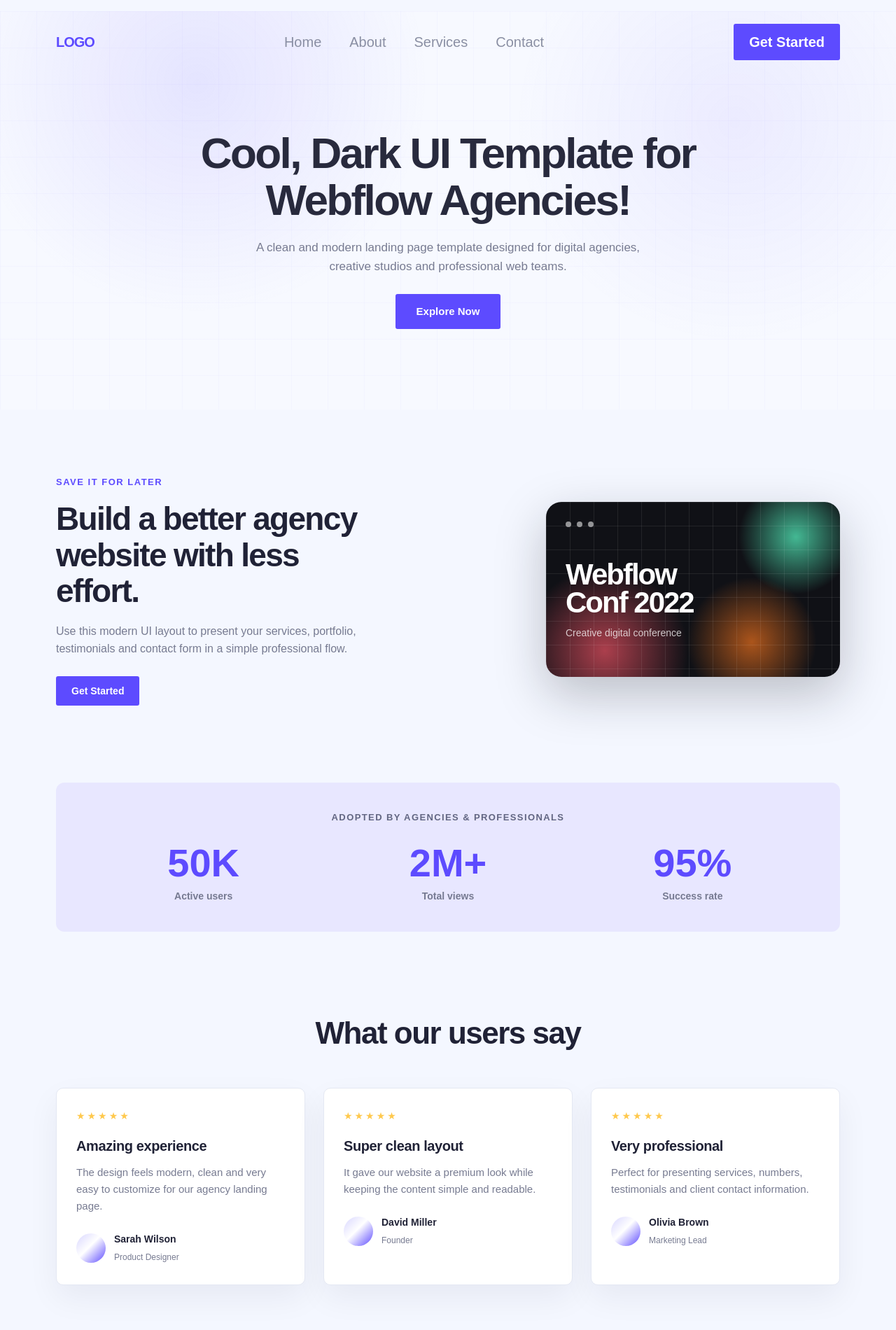
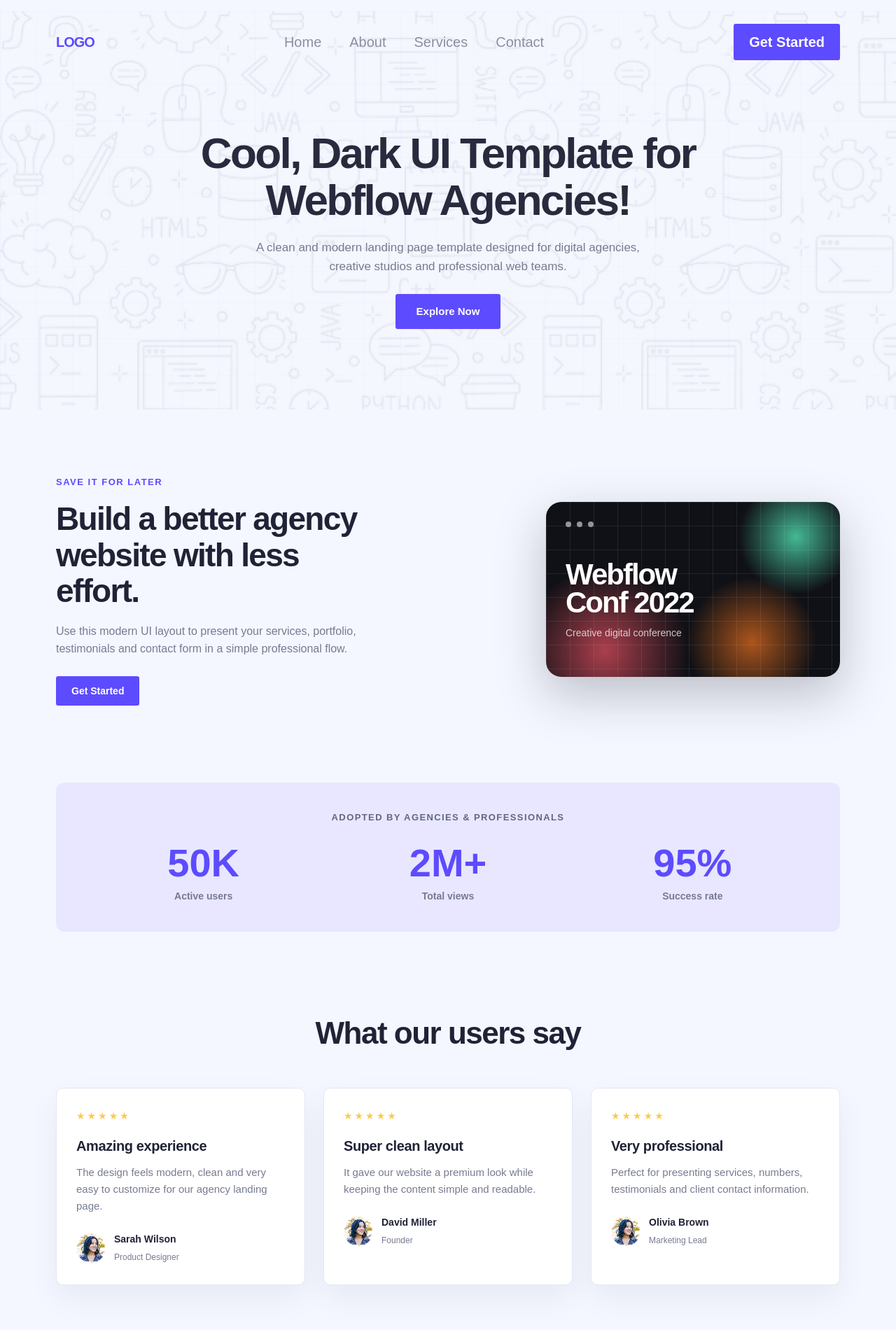
Before and after one commit to SaifulIslamDS/cool-ui, a plain HTML site: page index.html in a window 1280 px wide. Shown: the top 1900 px of the page at 70% size. Drawn offline with Linux system fonts and the light colour scheme.

Commit message:
hero bg, other bg added

```diff
--- a/style.css
+++ b/style.css
@@ -128,10 +128,11 @@ a {
   display: flex;
   align-items: center;
   text-align: center;
-  background:
+  background-image: url("/assets/image/Hero-bg.png");
+  /* background:
     radial-gradient(circle at 22% 18%, rgba(93, 75, 255, 0.12), transparent 30%),
     radial-gradient(circle at 82% 28%, rgba(93, 75, 255, 0.08), transparent 28%),
-    #f7f9ff;
+    #f7f9ff; */
 }
 
 .hero-content {
@@ -340,8 +341,9 @@ a {
   width: 42px;
   height: 42px;
   border-radius: 50%;
-  background:
-    linear-gradient(135deg, #d8d6ff, #ffffff 45%, #5d4bff);
+  background-image: url("/assets/image/avatar.png");
+  /* background:
+    linear-gradient(135deg, #d8d6ff, #ffffff 45%, #5d4bff); */
 }
 
 .user strong {
```
Also changed, not shown: assets/image/Hero-bg.png (added), assets/image/avatar.png (added), assets/image/icon-star.png (added), assets/image/wc-big.png (added), assets/image/wc-mini.png (added).
